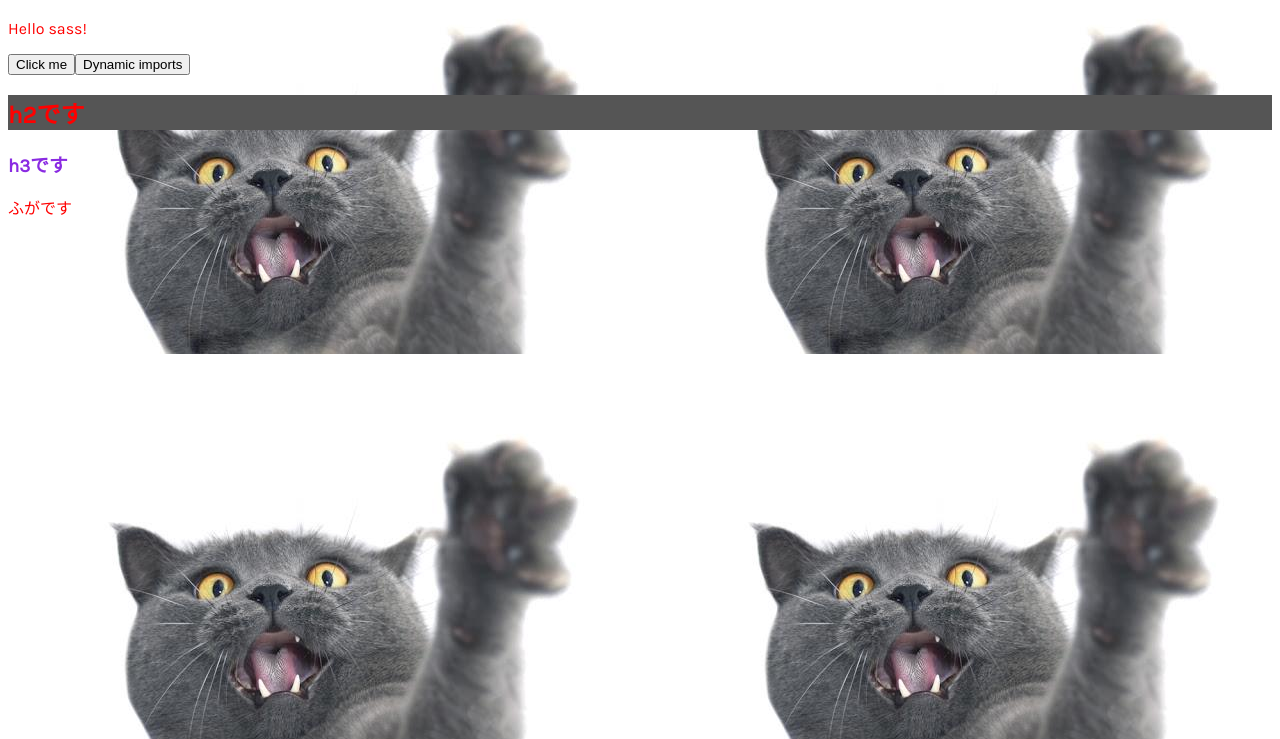
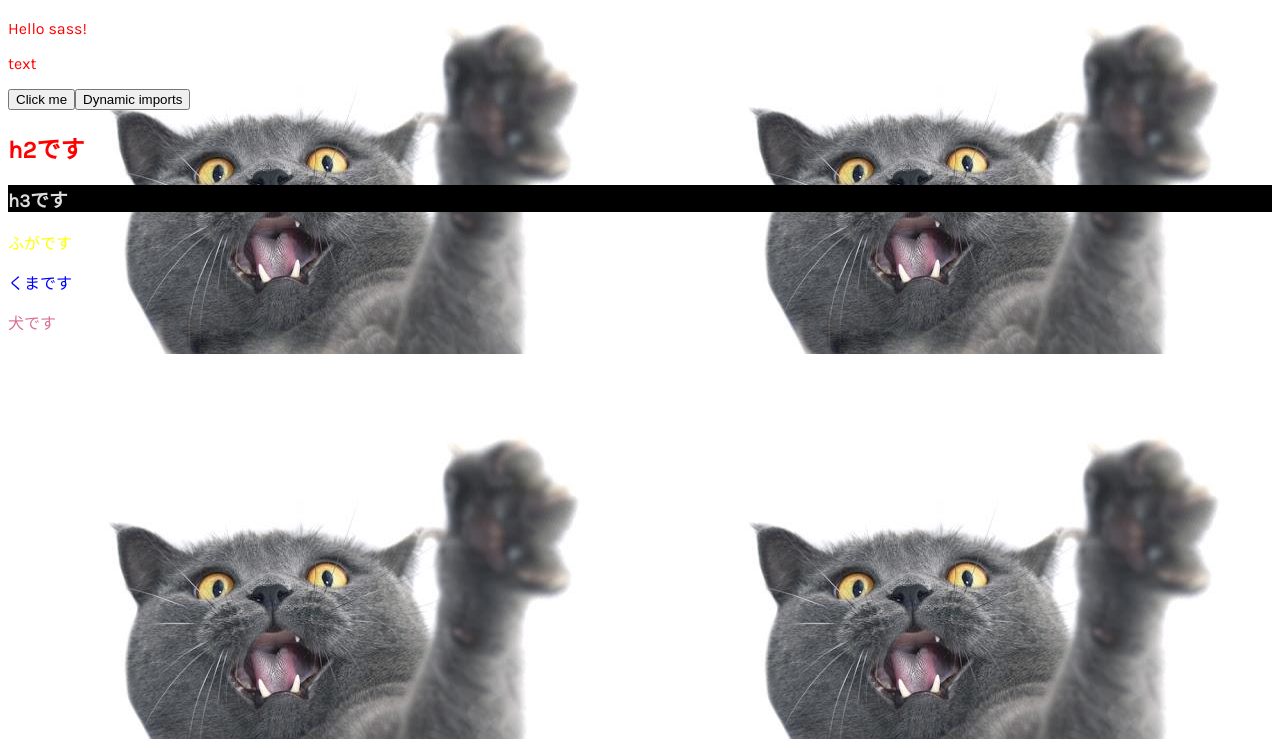
Before and after one commit to masashi49/BuildTools, a React app in the folder webpack-tutorial/: page / in a window 1280 px wide. Shown: the part 61-800 px from the top of the page. Built offline with nearby package versions, Linux system fonts and the light colour scheme; no server answers.

Commit message:
調整中

```diff
--- /dev/null
+++ b/webpack-tutorial/source/One.module.css
@@ -0,0 +1,4 @@
+.one {
+  background: #000;
+  color: #ddd;
+}
--- a/webpack-tutorial/source/components/Hello.js
+++ b/webpack-tutorial/source/components/Hello.js
@@ -4,6 +4,7 @@ const Hello = () => {
   return (
     <div>
       Hello
+      <p className="helloText">text</p>
     </div>
   )
 }
--- a/webpack-tutorial/source/index.html
+++ b/webpack-tutorial/source/index.html
@@ -9,7 +9,7 @@
   <body>
     <h1>hello world</h1>
     <p>Hello sass!</p>
-
+    <p className="helloText">text</p>
     <div id="root"></div>
   </body>
 
--- a/webpack-tutorial/source/index.js
+++ b/webpack-tutorial/source/index.js
@@ -3,7 +3,8 @@ import { render } from "react-dom";
 import { getUsers } from "./common/usersAPI";
 import "./style.css"; // ローダーを設定しないと読み込まない
 import "./style.scss"; // scss用のローダーが必要
-import styles from './styleee.modules.css';
+import One from "./One.module.css"; // scss用のローダーが必要
+import "./kuma.css";
 import moment from "moment"
 import { hello } from "./sub";
 console.log( hello() )
@@ -31,9 +32,11 @@ function App () {
         <div>
             <button onClick={ () => setState( "clicked" ) }>{ state }</button>
             <button onClick={ dynamicImports }>Dynamic imports</button>
-            <h2 class={ styles.h2 }>h2です</h2>
-            <h3 class={ styles.h3 }>h3です</h3>
-            <p className="className">ふがです</p>
+            <h2>h2です</h2>
+            <h3 className={ One.one }>h3です</h3>
+            <p className="hungi">ふがです</p>
+            <p className="kuma">くまです</p>
+            <p className="inu">犬です</p>
         </div>
     )
 }
--- /dev/null
+++ b/webpack-tutorial/source/kuma.css
@@ -0,0 +1,3 @@
+.kuma {
+  color: blue;
+}
--- a/webpack-tutorial/source/style.css
+++ b/webpack-tutorial/source/style.css
@@ -2,3 +2,11 @@ h1 {
     color: orange;
     background-color: #ff33cc;
 }
+
+.hungi{
+    color: #ffff00;
+}
+
+.inu{
+    color:palevioletred;
+}
--- a/webpack-tutorial/source/styleee.modules.css
+++ /dev/null
@@ -1,14 +0,0 @@
-/* :local(.className) {
-  background: red;
-} */
-@value v-primary: red;
-
-
-h2 {
-    color: v-primary;
-    background-color: #555;
-}
-
-h3 {
-    color:blueviolet;
-}
--- a/webpack-tutorial/webpack.config.js
+++ b/webpack-tutorial/webpack.config.js
@@ -39,6 +39,17 @@ module.exports = {
                     {
                         loader: "css-loader",
                         options: {
+                            modules: {
+                                mode: "local",
+                                auto: true,
+                                exportGlobals: true,
+                                localIdentName: "[path][name]__[local]--[hash:base64:5]",
+                                localIdentContext: path.resolve( __dirname, "src" ),
+                                localIdentHashSalt: "my-custom-hash",
+                                namedExport: true,
+                                exportLocalsConvention: "camelCase",
+                                exportOnlyLocals: false,
+                            },
                             // url: false,  // false : 画像などのurlは、cssに書いたままが出力される
                             // 特定の画像のみフィルタリングも可能
                             url: {
@@ -47,6 +58,7 @@ module.exports = {
                                     if ( url.includes( "cat.jpg" ) ) {
                                         return false;
                                     }
+                                    console.log( 000000000 )
                                     console.log( url )
                                     return true;
                                 },
@@ -56,13 +68,17 @@ module.exports = {
                                     // resourcePath-cssファイルへのパス
 
                                     // `style.css`インポートを処理しません
-                                    if ( url.includes( "style.css" ) ) {
-                                        return false;
-                                    }
-
+                                    // if ( url.includes( "kuma.css" ) ) {
+                                    //     return false;
+                                    // }
+                                    console.log( 111111 )
+                                    console.log( url ) // @import されたものが入っている
+                                    console.log( 2222222 )
+                                    console.log( resourcePath )// scssのファイルの絶対パスが入っている
                                     return true;
                                 },
                             },
+
                         },
                     },
                     "sass-loader" ],
@@ -71,22 +87,6 @@ module.exports = {
                 //      devMode ? "style-loader" : MiniCssExtractPlugin.loader,
                 //     "css-loader",
                 //     "sass-loader" ]
-                // options: {
-                //     module: {
-                //         mode: ( resourcePath ) => {
-                //             console.log( resourcePath )
-                //             if ( /pure.css$/i.test( resourcePath ) ) {
-                //                 return "pure";
-                //             }
-
-                //             if ( /global.css$/i.test( resourcePath ) ) {
-                //                 return "global";
-                //             }
-
-                //             return "local";
-                //         },
-                //     }
-                // }
             },
             // {
             //     // scssをモジュールとして扱うために、css用のローダー
```
Also changed, not shown: webpack-tutorial/dist/index.html, webpack-tutorial/dist/main.js, webpack-tutorial/dist/style.css, 1 other file.
